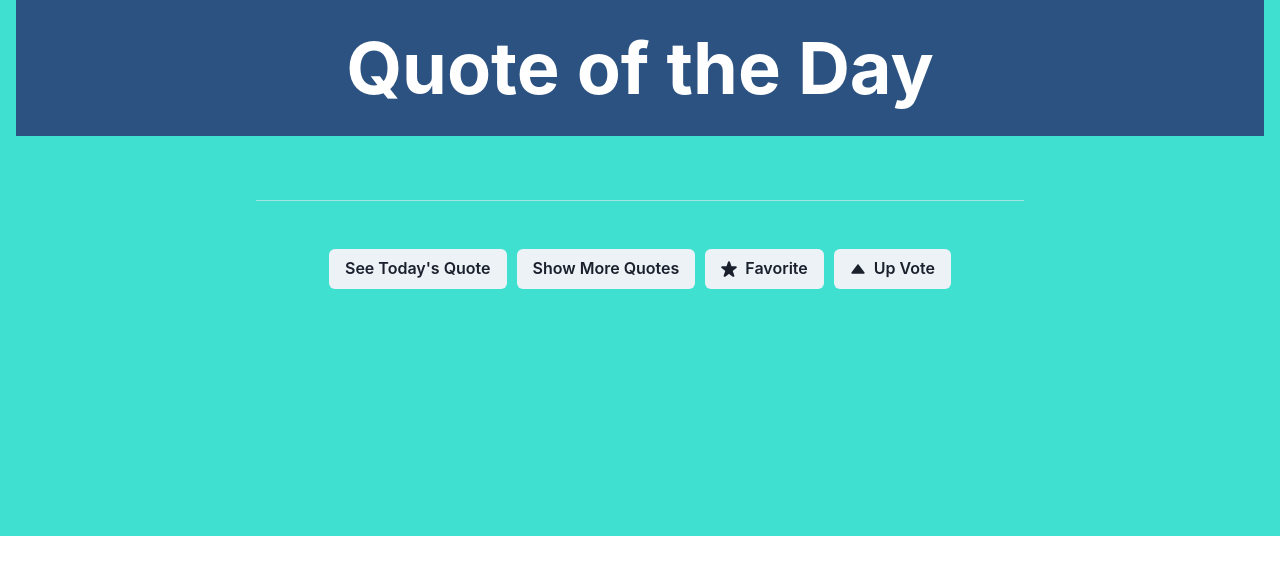
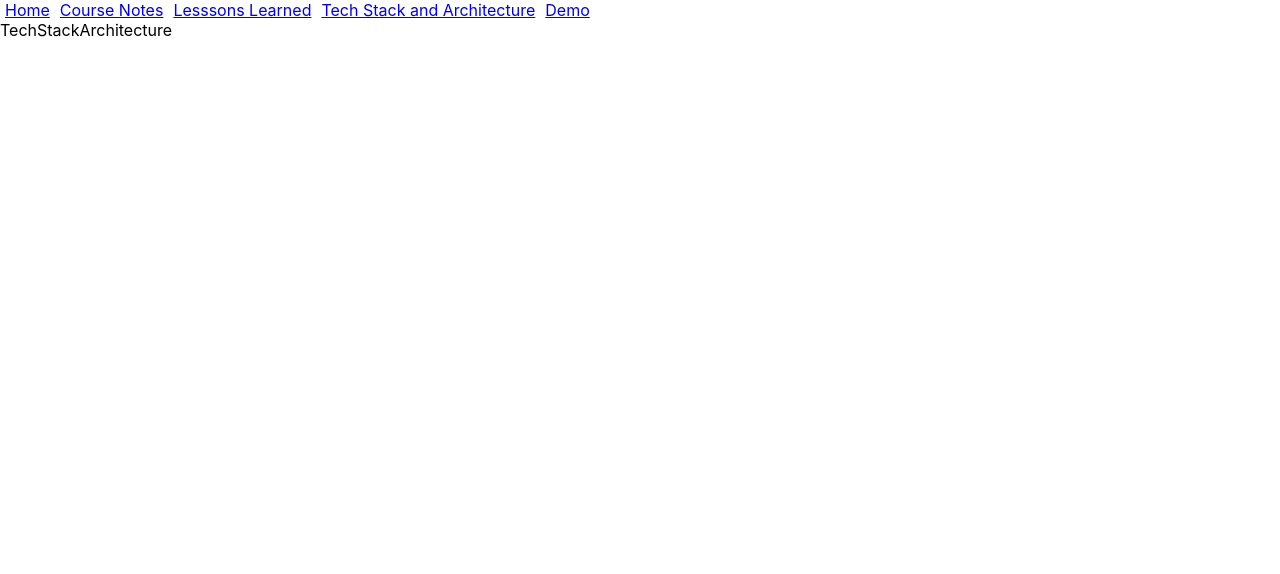
Before and after one commit to chelsialiu/showcase, a React (Create React App) app in the folder client/: page /tech-stack-architecture in a window 1280 px wide. Shown: the top 574 px of the page. Built offline with nearby package versions, Linux system fonts and the light colour scheme.

Commit message:
Implementing basic React router for application

```diff
--- a/client/package.json
+++ b/client/package.json
@@ -14,6 +14,7 @@
     "framer-motion": "^4.1.3",
     "react": "^17.0.2",
     "react-dom": "^17.0.2",
+    "react-router-dom": "^5.2.0",
     "react-scripts": "4.0.3",
     "web-vitals": "^1.1.1"
   },
--- a/client/src/App.js
+++ b/client/src/App.js
@@ -1,197 +1,53 @@
-import React, { useState, useEffect } from "react";
-import {
-  ChakraProvider,
-  Grid,
-  Box,
-  Container,
-  Flex,
-  Button,
-  Text,
-  Divider,
-  Heading,
-  HStack,
-} from "@chakra-ui/react";
-import { StarIcon, TriangleUpIcon } from "@chakra-ui/icons";
-
-const config = {
-  // apiUrl: "http://localhost:3001/api/quotes",
-  apiUrl: "/api/quotes",
-};
+import { BrowserRouter as Router, Switch, Route, Link } from "react-router-dom";
+import Home from "./pages/home";
+import CourseNotes from "./pages/course-notes";
+import LessonsLearned from "./pages/lessons-learned";
+import TechStackArchitecture from "./pages/tech-stack-architecture";
+import Demo from "./pages/demo";
 
 function App() {
-  const [quotes, setQuotes] = useState([]);
-  const [isLoading, setIsLoading] = useState(false);
-  const [quoteOfTheDay, setQuoteOfTheDay] = useState({});
-  const [today, setToday] = useState("");
-  const [buttonIsDisabled, setDisableButton] = useState(false);
-  const [hasSeenQOD, setHasSeenQOD] = useState(false);
-  const [showAllQuotes, setShowAllQuotes] = useState(false);
-
-  // TO DO: Load quotes on page load with useEffect
-  // useEffect(() => {
-  //   let mounted = true;
-  //   getQuotes().then((quotes) => {
-  //     if (mounted) {
-  //       setQuotes(quotes);
-  //     }
-  //   });
-  //   return () => (mounted = false);
-  // }, []);
-
-  const Quote = ({ text, author }) => {
-    return (
-      <Box w="100%" h="100%" bg="blue.500" textAlign="center">
-        {text} <br />
-        <br /> {author}
-      </Box>
-    );
-  };
-
-  const getQuotes = () => {
-    setQuotes([]);
-    setIsLoading(true);
-    console.log("getting quotes in client/App.js");
-    fetch(config.apiUrl)
-      .then(function (response) {
-        return response.json();
-      })
-      .then((data) => {
-        setQuotes(data);
-        setIsLoading(false);
-      })
-      .catch(() => {
-        setIsLoading(false);
-      });
-  };
-
-  const getDailyQuote = () => {
-    getDate();
-    getQuotes();
-    if (quotes.length > 0) {
-      let randomNum = Math.floor(Math.random() * quotes.length);
-      let dailyQuote = quotes[randomNum];
-      if (dailyQuote.author == null) {
-        dailyQuote.author = "Anonymous";
-      }
-      setQuoteOfTheDay(dailyQuote);
-      setHasSeenQOD(true);
-      setIsLoading(false);
-    }
-  };
-
-  const favorite = (quote) => {
-    console.log("faved quote", quote);
-    // setIsFavorite(true);
-    quote.favorite = true;
-    // console.log("favorited!", isFavorite);
-    console.log("faved quote after", quote);
-  };
-
-  const upVote = (quote) => {
-    // setNumUpVotes(numUpVotes + 1);
-    console.log("upVoted", quote);
-  };
-
-  const getDate = () => {
-    let currentDate = new Date();
-    let cDay = currentDate.getDate();
-    let cMonth = currentDate.getMonth() + 1;
-    let cYear = currentDate.getFullYear();
-    let today = cMonth + "/" + cDay + "/" + cYear;
-    setToday(today);
-  };
-
-  const showQuotes = () => {
-    setShowAllQuotes(true);
-    getQuotes();
-  };
-
-  const hideQuotes = () => {
-    setShowAllQuotes(false);
+  const padding = {
+    padding: 5,
   };
 
   return (
-    <ChakraProvider>
-      <Container maxWidth="100vm" backgroundColor="turquoise">
-        <Heading
-          as="h1"
-          size="4xl"
-          textAlign="center"
-          padding="4vh"
-          color="white"
-          backgroundColor="blue.700"
-          w="100%"
-        >
-          Quote of the Day
-        </Heading>
-        <Container minW="100vh" minH="50vh" centerContent padding="2vh">
-          <Heading as="h3" color="white" padding="3vh">
-            {today}
-          </Heading>
-          <Divider />
-          <Text
-            fontSize="4xl"
-            textAlign="center"
-            color="gray.600"
-            paddingTop="2vh"
-          >
-            {quoteOfTheDay.text}
-          </Text>
-          <Text
-            fontSize="2xl"
-            textAlign="center"
-            color="gray.600"
-            paddingTop="2vh"
-            paddingBottom="2vh"
-          >
-            {quoteOfTheDay.author}
-          </Text>
-          <HStack spacing="10px">
-            {isLoading ? (
-              <Button
-                isLoading
-                loadingText="Getting Quote..."
-                disabled={isLoading}
-              />
-            ) : (
-              <Button onClick={() => getDailyQuote()} disabled={hasSeenQOD}>
-                See Today's Quote
-              </Button>
-            )}
-            {showAllQuotes ? (
-              <Button onClick={() => hideQuotes()}>Hide Quotes</Button>
-            ) : (
-              <Button onClick={() => showQuotes()}>Show More Quotes</Button>
-            )}
-            <Button
-              onClick={() => favorite({ quoteOfTheDay })}
-              disabled={isLoading}
-              leftIcon={<StarIcon />}
-            >
-              Favorite
-            </Button>
-            <Button
-              onClick={() => upVote({ quoteOfTheDay })}
-              disabled={isLoading}
-              leftIcon={<TriangleUpIcon />}
-            >
-              Up Vote
-            </Button>
-          </HStack>
-        </Container>
-        {showAllQuotes ? (
-          <Flex backgroundColor="black">
-            <Grid templateColumns="repeat(5, 1fr)" gap={6}>
-              {quotes.map((quote) => (
-                <Quote text={quote.text} author={quote.author}></Quote>
-              ))}
-            </Grid>
-          </Flex>
-        ) : (
-          <span></span>
-        )}
-      </Container>
-    </ChakraProvider>
+    <Router>
+      <div>
+        <Link style={padding} to="/home">
+          Home
+        </Link>
+        <Link style={padding} to="/course-notes">
+          Course Notes
+        </Link>
+        <Link style={padding} to="/lessons-learned">
+          Lesssons Learned
+        </Link>
+        <Link style={padding} to="/tech-stack-architecture">
+          Tech Stack and Architecture
+        </Link>
+        <Link style={padding} to="/demo">
+          Demo
+        </Link>
+      </div>
+
+      <Switch>
+        <Route path="/home">
+          <Home />
+        </Route>
+        <Route path="/course-notes">
+          <CourseNotes />
+        </Route>
+        <Route path="/lessons-learned">
+          <LessonsLearned />
+        </Route>
+        <Route path="/tech-stack-architecture">
+          <TechStackArchitecture />
+        </Route>
+        <Route path="/demo">
+          <Demo />
+        </Route>
+      </Switch>
+    </Router>
   );
 }
 
--- /dev/null
+++ b/client/src/pages/course-notes.js
@@ -0,0 +1,4 @@
+function CourseNotes() {
+  return <div>Course Notes</div>;
+}
+export default CourseNotes;
--- /dev/null
+++ b/client/src/pages/demo.js
@@ -0,0 +1,201 @@
+import React, { useState, useEffect } from "react";
+import {
+  ChakraProvider,
+  Grid,
+  Box,
+  Container,
+  Flex,
+  Button,
+  Text,
+  Divider,
+  Heading,
+  HStack,
+} from "@chakra-ui/react";
+import { StarIcon, TriangleUpIcon } from "@chakra-ui/icons";
+
+const config = {
+  // Uncomment for local testing purposes
+  apiUrl: "http://localhost:3001/api/quotes",
+
+  // Uncomment for production build and deployment
+  // apiUrl: "/api/quotes",
+};
+
+function Demo() {
+  const [quotes, setQuotes] = useState([]);
+  const [isLoading, setIsLoading] = useState(false);
+  const [quoteOfTheDay, setQuoteOfTheDay] = useState({});
+  const [today, setToday] = useState("");
+  const [buttonIsDisabled, setDisableButton] = useState(false);
+  const [hasSeenQOD, setHasSeenQOD] = useState(false);
+  const [showAllQuotes, setShowAllQuotes] = useState(false);
+
+  // TO DO: Load quotes on page load with useEffect
+  // useEffect(() => {
+  //   let mounted = true;
+  //   getQuotes().then((quotes) => {
+  //     if (mounted) {
+  //       setQuotes(quotes);
+  //     }
+  //   });
+  //   return () => (mounted = false);
+  // }, []);
+
+  const Quote = ({ text, author }) => {
+    return (
+      <Box w="100%" h="100%" bg="blue.500" textAlign="center">
+        {text} <br />
+        <br /> {author}
+      </Box>
+    );
+  };
+
+  const getQuotes = () => {
+    setQuotes([]);
+    setIsLoading(true);
+    console.log("getting quotes in client/App.js");
+    fetch(config.apiUrl)
+      .then(function (response) {
+        return response.json();
+      })
+      .then((data) => {
+        setQuotes(data);
+        setIsLoading(false);
+      })
+      .catch(() => {
+        setIsLoading(false);
+      });
+  };
+
+  const getDailyQuote = () => {
+    getDate();
+    getQuotes();
+    if (quotes.length > 0) {
+      let randomNum = Math.floor(Math.random() * quotes.length);
+      let dailyQuote = quotes[randomNum];
+      if (dailyQuote.author == null) {
+        dailyQuote.author = "Anonymous";
+      }
+      setQuoteOfTheDay(dailyQuote);
+      setHasSeenQOD(true);
+      setIsLoading(false);
+    }
+  };
+
+  const favorite = (quote) => {
+    console.log("faved quote", quote);
+    // setIsFavorite(true);
+    quote.favorite = true;
+    // console.log("favorited!", isFavorite);
+    console.log("faved quote after", quote);
+  };
+
+  const upVote = (quote) => {
+    // setNumUpVotes(numUpVotes + 1);
+    console.log("upVoted", quote);
+  };
+
+  const getDate = () => {
+    let currentDate = new Date();
+    let cDay = currentDate.getDate();
+    let cMonth = currentDate.getMonth() + 1;
+    let cYear = currentDate.getFullYear();
+    let today = cMonth + "/" + cDay + "/" + cYear;
+    setToday(today);
+  };
+
+  const showQuotes = () => {
+    setShowAllQuotes(true);
+    getQuotes();
+  };
+
+  const hideQuotes = () => {
+    setShowAllQuotes(false);
+  };
+
+  return (
+    <ChakraProvider>
+      <Container maxWidth="100vm" backgroundColor="turquoise">
+        <Heading
+          as="h1"
+          size="4xl"
+          textAlign="center"
+          padding="4vh"
+          color="white"
+          backgroundColor="blue.700"
+          w="100%"
+        >
+          Quote of the Day
+        </Heading>
+        <Container minW="100vh" minH="50vh" centerContent padding="2vh">
+          <Heading as="h3" color="white" padding="3vh">
+            {today}
+          </Heading>
+          <Divider />
+          <Text
+            fontSize="4xl"
+            textAlign="center"
+            color="gray.600"
+            paddingTop="2vh"
+          >
+            {quoteOfTheDay.text}
+          </Text>
+          <Text
+            fontSize="2xl"
+            textAlign="center"
+            color="gray.600"
+            paddingTop="2vh"
+            paddingBottom="2vh"
+          >
+            {quoteOfTheDay.author}
+          </Text>
+          <HStack spacing="10px">
+            {isLoading ? (
+              <Button
+                isLoading
+                loadingText="Getting Quote..."
+                disabled={isLoading}
+              />
+            ) : (
+              <Button onClick={() => getDailyQuote()} disabled={hasSeenQOD}>
+                See Today's Quote
+              </Button>
+            )}
+            {showAllQuotes ? (
+              <Button onClick={() => hideQuotes()}>Hide Quotes</Button>
+            ) : (
+              <Button onClick={() => showQuotes()}>Show More Quotes</Button>
+            )}
+            <Button
+              onClick={() => favorite({ quoteOfTheDay })}
+              disabled={isLoading}
+              leftIcon={<StarIcon />}
+            >
+              Favorite
+            </Button>
+            <Button
+              onClick={() => upVote({ quoteOfTheDay })}
+              disabled={isLoading}
+              leftIcon={<TriangleUpIcon />}
+            >
+              Up Vote
+            </Button>
+          </HStack>
+        </Container>
+        {showAllQuotes ? (
+          <Flex backgroundColor="black">
+            <Grid templateColumns="repeat(5, 1fr)" gap={6}>
+              {quotes.map((quote) => (
+                <Quote text={quote.text} author={quote.author}></Quote>
+              ))}
+            </Grid>
+          </Flex>
+        ) : (
+          <span></span>
+        )}
+      </Container>
+    </ChakraProvider>
+  );
+}
+
+export default Demo;
--- /dev/null
+++ b/client/src/pages/home.js
@@ -0,0 +1,4 @@
+function Home() {
+  return <div>Home</div>;
+}
+export default Home;
--- /dev/null
+++ b/client/src/pages/lessons-learned.js
@@ -0,0 +1,4 @@
+function LessonsLearned() {
+  return <div>Lessons Learned</div>;
+}
+export default LessonsLearned;
--- /dev/null
+++ b/client/src/pages/tech-stack-architecture.js
@@ -0,0 +1,4 @@
+function TechStackArchitecture() {
+  return <div>TechStackArchitecture</div>;
+}
+export default TechStackArchitecture;
```
Also changed, not shown: client/src/index.js (+6 -6 lines), 1 other file (tests, documents, lock files or other folders).
